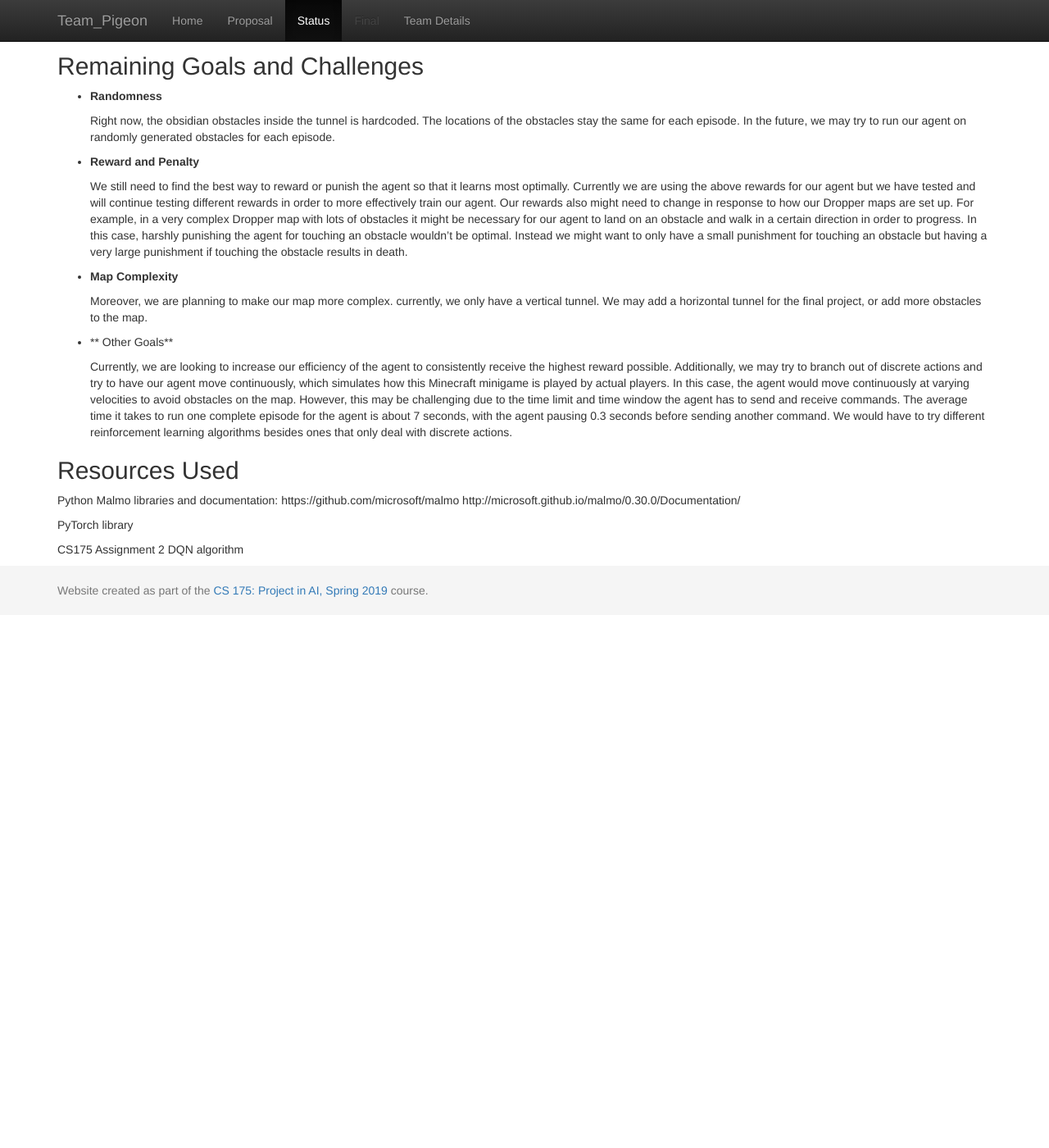
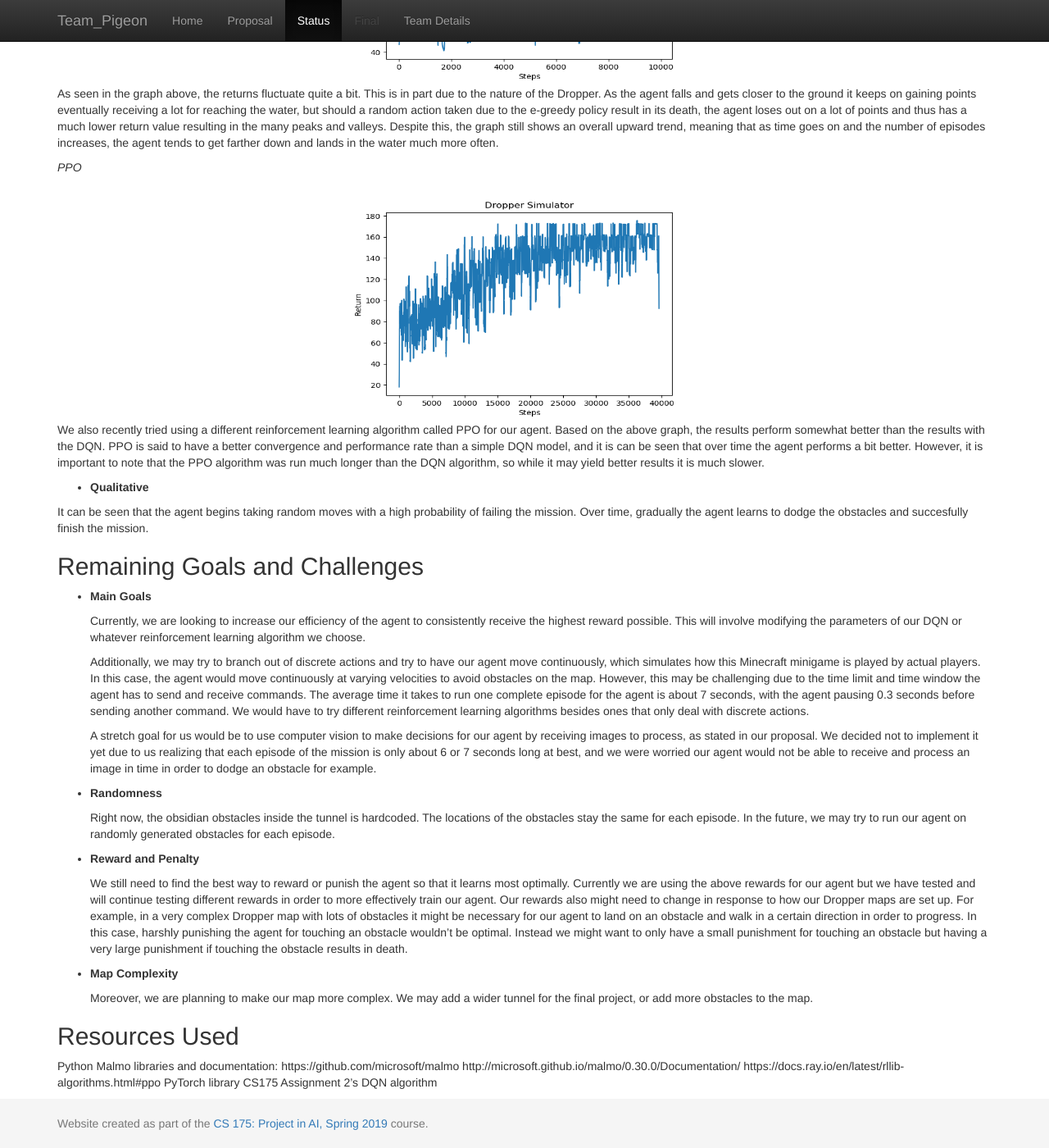
Before and after one commit to shanshs/Team-Pigeon, a Jekyll site: the page built from docs/status.md, in a window 1280 px wide and 1400 px high, scrolled down 2418 px. Shown: the whole window at 82% size. Built offline with Jekyll 4.4.1, drawn with Linux system fonts in a browser that asks for light colours; formulas are drawn with MathJax 3; before the commit the page ends 3168 px from its top, so only the background shows below that; some of the changed text lies outside the part shown.

Commit message:
edit status.md

````diff
--- a/docs/status.md
+++ b/docs/status.md
@@ -13,6 +13,23 @@ Our project attempts to have an agent complete a “Dropper” map, which is a m
 The agent will spawn at the top of the tunnel and begin falling from it. The goal of the project is to let the agent reach the bottom of the tunnel and land in the pool of water safely without taking any damage. In this process, the agent will strafe in the air by moving in different directions to avoid all obsidian obstacles inside the tunnel in order to avoid dying from fall damage and make its way to the bottom.
 
 ## Approach
+
+Our agent's actions are currently being rewarded with the following:
+**Reward Function**
+$$
+R(s)=\left\{
+	\begin{aligned}
+	100 &\ (\text{Agent reaches water safely})\\
+	1 &\ (\text{+1 For every millisecond the agent is alive})\\
+	-25 &\ (\text{Hitting an obstacle})\\
+	\end{aligned}
+	\right.
+$$
+
+The agent is greatly rewarded with 100 points for completeing the objective and reaching the water safely and is punished for hitting obstacles receiving -25 points. However, we wanted to ensure that the agent wouldn't spend time randomly moving until it luckily lands in the water or hits an obstacle so we added another reward for staying alive as long as possible in order to encourage the agent to dodge obstacles and get lower in the tunnel. Thus we gave the agent 1 point for every millisecond it remained alive.
+
+
+
 We are primarily using Reinforcement Learning for our approach for the project.
 
 $$
@@ -81,29 +98,42 @@ We create an array called action_prob to save the probabilities for each action.
     return action_i
 ```
 
+We also tried out another
+
 ## Evaluation
 
-Our agent's actions are currently being rewarded with the following:
-**Reward Function**
-$$
-R(s)=\left\{
-	\begin{aligned}
-	100 &\ (\text{Agent reaches water safely})\\
-	1 &\ (\text{+1 For every millisecond the agent is alive})\\
-	-25 &\ (\text{Hitting an obstacle})\\
-	\end{aligned}
-	\right.
-$$
+- **Quantitative**
 
-The agent is greatly rewarded with 100 points for completeing the objective and reaching the water safely and is punished for hitting obstacles receiving -25 points. However, we wanted to ensure that the agent wouldn't spend time randomly moving until it luckily lands in the water or hits an obstacle so we added another reward for staying alive as long as possible in order to encourage the agent to dodge obstacles and get lower in the tunnel. Thus we gave the agent 1 point for every millisecond it remained alive.
+We evaluate our agent on its performance with its average score while performing the mission. We expect the agent to receive consistently high scores and to learn how to receive maximum rewards. Over time, we noticed that with our two reinforcement learning algorithms, our agent improves and on average receives a better score.
 
 By using graphs of the return values we can see how effectively our agent is learning with our current reward parameters.
+
+*DQN*
 
 <div style="text-align:center"><img src="returns_DQN.png" width="450" height="290"/></div>
 
 As seen in the graph above, the returns fluctuate quite a bit. This is in part due to the nature of the Dropper. As the agent falls and gets closer to the ground it keeps on gaining points eventually receiving a lot for reaching the water, but should a random action taken due to the e-greedy policy result in its death, the agent loses out on a lot of points and thus has a much lower return value resulting in the many peaks and valleys. Despite this, the graph still shows an overall upward trend, meaning that as time goes on and the number of episodes increases, the agent tends to get farther down and lands in the water much more often.
 
+*PPO*
+
+<div style="text-align:center"><img src="returns_ppo_9_hours_40k_steps.png" width="450" height="290"/></div>
+
+We also recently tried using a different reinforcement learning algorithm called PPO for our agent. Based on the above graph, the results perform somewhat better than the results with the DQN. PPO is said to have a better convergence and performance rate than a simple DQN model, and it is can be seen that over time the agent performs a bit better. However, it is important to note that the PPO algorithm was run much longer than the DQN algorithm, so while it may yield better results it is much slower.
+
+- **Qualitative**
+
+It can be seen that the agent begins taking random moves with a high probability of failing the mission. Over time, gradually the agent learns to dodge the obstacles and succesfully finish the mission.
+
 ## Remaining Goals and Challenges
+- **Main Goals**
+
+  Currently, we are looking to increase our efficiency of the agent to consistently receive the highest reward possible. This will involve modifying the parameters of our DQN or whatever reinforcement learning algorithm we choose.
+
+  Additionally, we may try to branch out of discrete actions and try to have our agent move continuously, which simulates how this Minecraft minigame is played by actual players. In this case, the agent would move continuously at varying velocities to avoid obstacles on the map. However, this may be challenging due to the time limit and time window the agent has to send and receive commands. The average time it takes to run one complete episode for the agent is about 7 seconds, with the agent pausing 0.3 seconds before sending another command. We would have to try different reinforcement learning algorithms besides ones that only deal with discrete actions.
+
+  A stretch goal for us would be to use computer vision to make decisions for our agent by receiving images to process, as stated in our proposal. We decided not to implement it yet due to us realizing that each episode of the mission is only about 6 or 7 seconds long at best, and we were worried our agent would not be able to receive and process an image in time in order to dodge an obstacle for example.
+
+
 - **Randomness**
 
   Right now, the obsidian obstacles inside the tunnel is hardcoded. The locations of the obstacles stay the same for each episode. In the future, we may try to run our agent on randomly generated obstacles for each episode.
@@ -114,18 +144,12 @@ As seen in the graph above, the returns fluctuate quite a bit. This is in part d
 
 - **Map Complexity**
 
-  Moreover, we are planning to make our map more complex. currently, we only have a vertical tunnel. We may add a horizontal tunnel for the final project, or add more obstacles to the map.
-
-- ** Other Goals**
-
-  Currently, we are looking to increase our efficiency of the agent to consistently receive the highest reward possible.
-  Additionally, we may try to branch out of discrete actions and try to have our agent move continuously, which simulates how this Minecraft minigame is played by actual players. In this case, the agent would move continuously at varying velocities to avoid obstacles on the map. However, this may be challenging due to the time limit and time window the agent has to send and receive commands. The average time it takes to run one complete episode for the agent is about 7 seconds, with the agent pausing 0.3 seconds before sending another command. We would have to try different reinforcement learning algorithms besides ones that only deal with discrete actions.
+  Moreover, we are planning to make our map more complex. We may add a wider tunnel for the final project, or add more obstacles to the map.
 
 ## Resources Used
 Python Malmo libraries and documentation:
 https://github.com/microsoft/malmo
 http://microsoft.github.io/malmo/0.30.0/Documentation/
-
+https://docs.ray.io/en/latest/rllib-algorithms.html#ppo
 PyTorch library
-
-CS175 Assignment 2 DQN algorithm
+CS175 Assignment 2's DQN algorithm
````
Also changed, not shown: other parts of docs/status.md (+1 -1 lines), docs/returns_ppo_9_hours_40k_steps.png (added).
